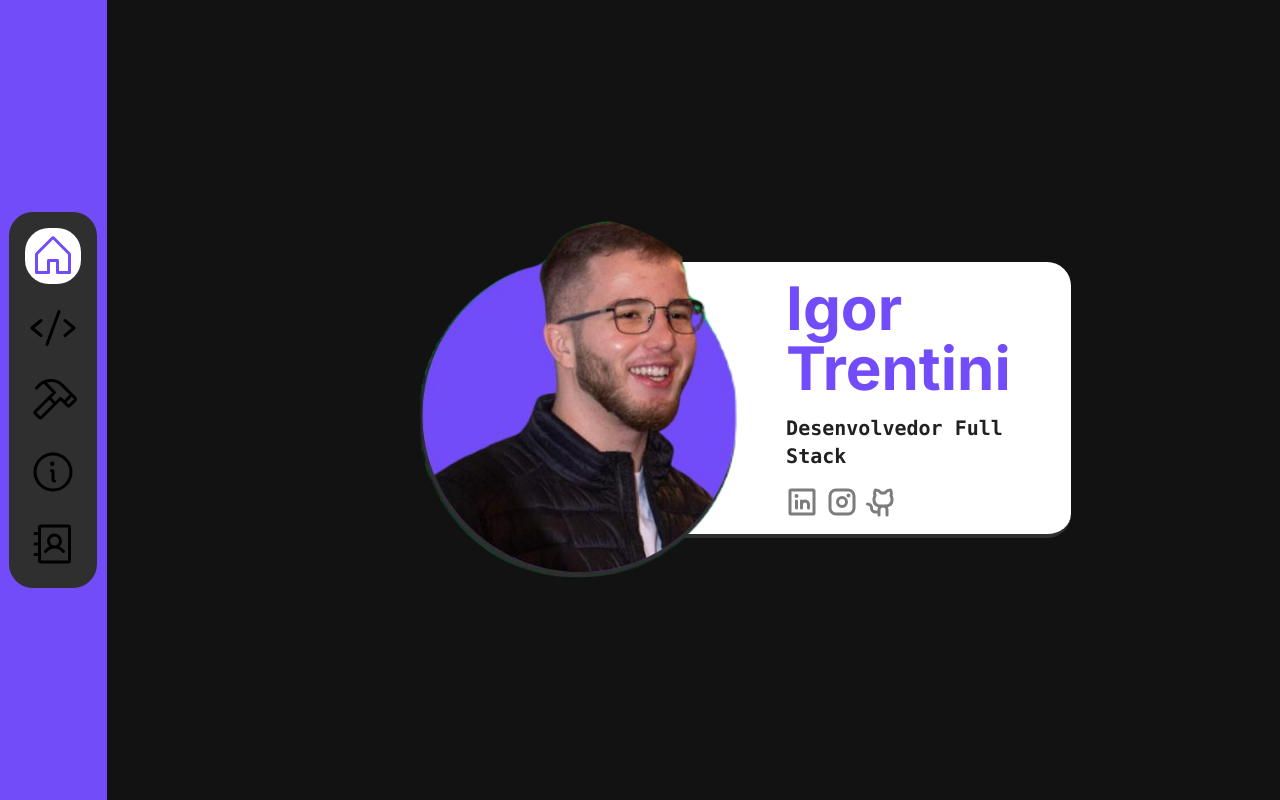
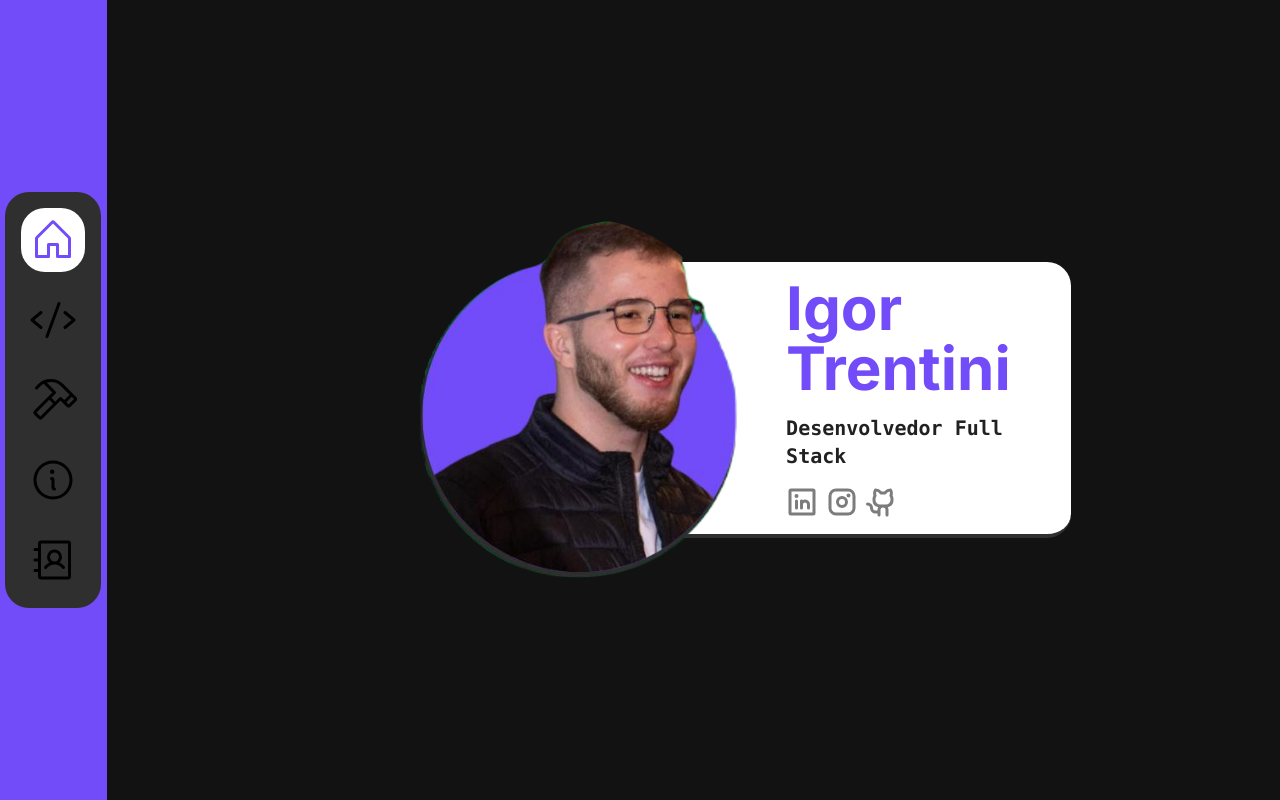
Before and after one commit to o-igor-trentini/portfolio-v1, a Next.js app: page / in a window 1280 px wide. Shown: the top 800 px of the page. Built offline with nearby package versions, Linux system fonts and the light colour scheme.

Commit message:
feat: Deixar o Menu funcional

```diff
--- a/src/app/components/Menu/index.tsx
+++ b/src/app/components/Menu/index.tsx
@@ -1,62 +1,80 @@
 'use client';
 
-import { FC, ReactElement, ReactNode } from 'react';
+import { FC, ReactElement, ReactNode, useCallback, useState } from 'react';
 import { AddressBook, Code, Hammer, House, Info } from '@phosphor-icons/react';
-import { MenuId } from '@/app/components/consts';
+import { MenuId, MenuLabel } from '@/app/components/consts';
+import Link from 'next/link';
 
 interface Item {
-    id: string;
-    label: string;
+    id: MenuId;
     icon: ReactNode;
-    isActive?: boolean;
+    isActive: boolean;
 }
 
 export const Menu: FC = (): ReactElement => {
-    const items: Item[] = [
+    const [items, setItems] = useState<Item[]>([
         {
             id: MenuId.Home,
-            label: 'Início',
             icon: <House />,
             isActive: true,
         },
         {
             id: MenuId.Technologies,
-            label: 'Tecnologias',
             icon: <Code />,
+            isActive: false,
         },
         {
             id: MenuId.Projects,
-            label: 'Projetos',
             icon: <Hammer />,
+            isActive: false,
         },
         {
             id: MenuId.AboutMe,
-            label: 'Sobre mim',
             icon: <Info />,
+            isActive: false,
         },
         {
             id: MenuId.Contact,
-            label: 'Contato',
             icon: <AddressBook />,
+            isActive: false,
         },
-    ];
+    ]);
+
+    const handleClick = useCallback((id: MenuId): void => {
+        setItems((state) => {
+            const newActiveIndex = state.findIndex((item) => item.id === id);
+
+            if (newActiveIndex > -1 && !state[newActiveIndex].isActive) {
+                const currentActiveIndex = state.findIndex(({ isActive }) => isActive);
+
+                const newState = [...state];
+                newState[currentActiveIndex] = { ...newState[currentActiveIndex], isActive: false };
+                newState[newActiveIndex] = { ...newState[newActiveIndex], isActive: true };
+
+                return newState;
+            }
+
+            return state;
+        });
+    }, []);
 
     return (
         <div className="fixed min-h-screen flex justify-center items-center">
             <div className="flex flex-row md:flex-col justify-center items-center gap-4 p-4 bg-fourth rounded-3xl">
-                {items.map(({ id, label, icon, isActive }) => {
+                {items.map(({ id, icon, isActive }) => {
                     return (
-                        <button
+                        <Link
                             key={id}
+                            href={`/#${id}`}
                             id={`btn-${id}`}
-                            title={label}
-                            type="button"
-                            className={`p-1 rounded-3xl text-5xl cursor-pointer hover:text-secondary transition duration-300 ease-in-out ${
+                            title={MenuLabel[id]}
+                            className={`p-2 rounded-3xl text-5xl cursor-pointer hover:text-secondary transition duration-300 ease-in-out ${
                                 isActive && 'bg-white text-primary'
                             }`}
+                            onClick={() => handleClick(id)}
                         >
                             {icon}
-                        </button>
+                        </Link>
                     );
                 })}
             </div>
```
